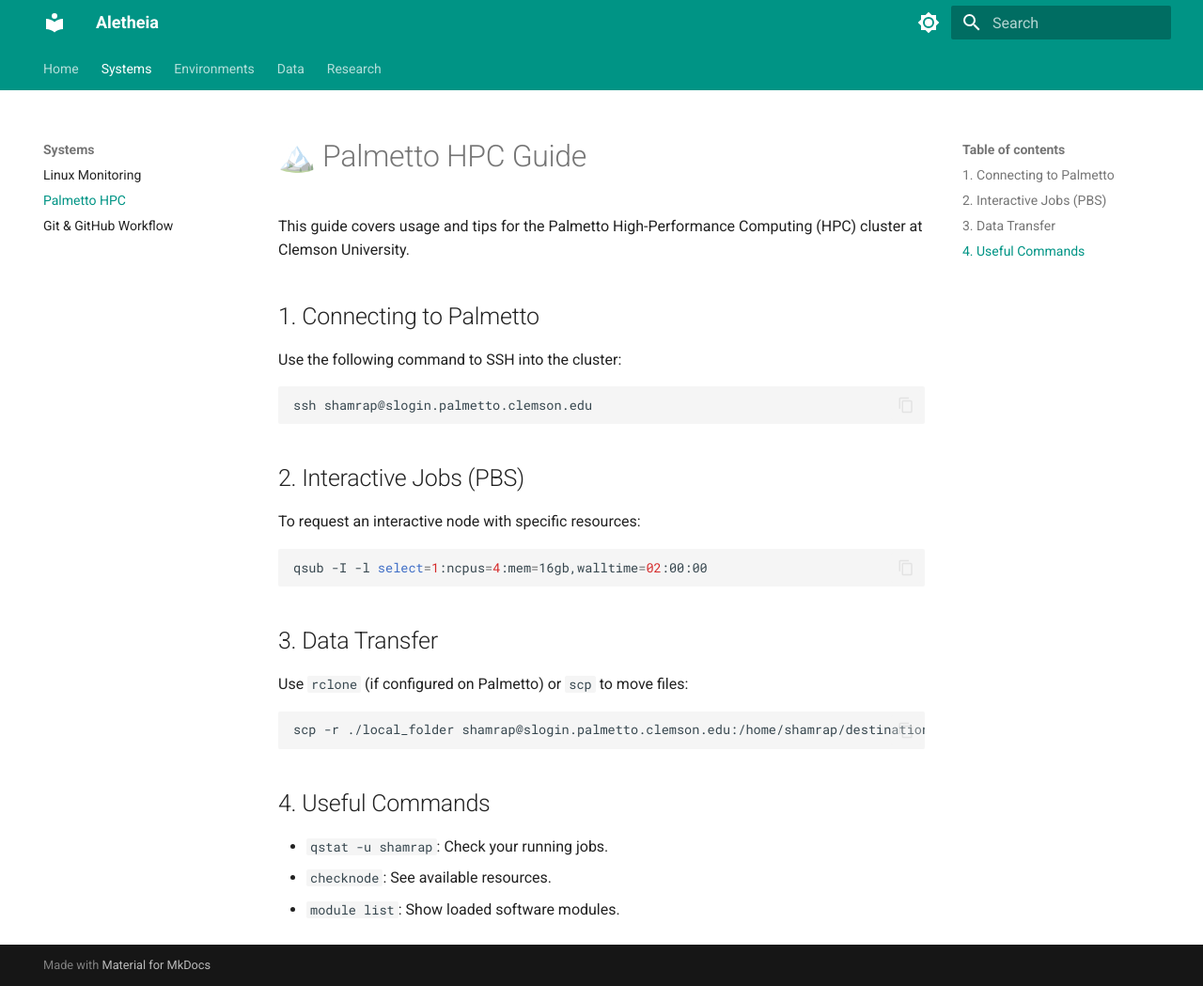
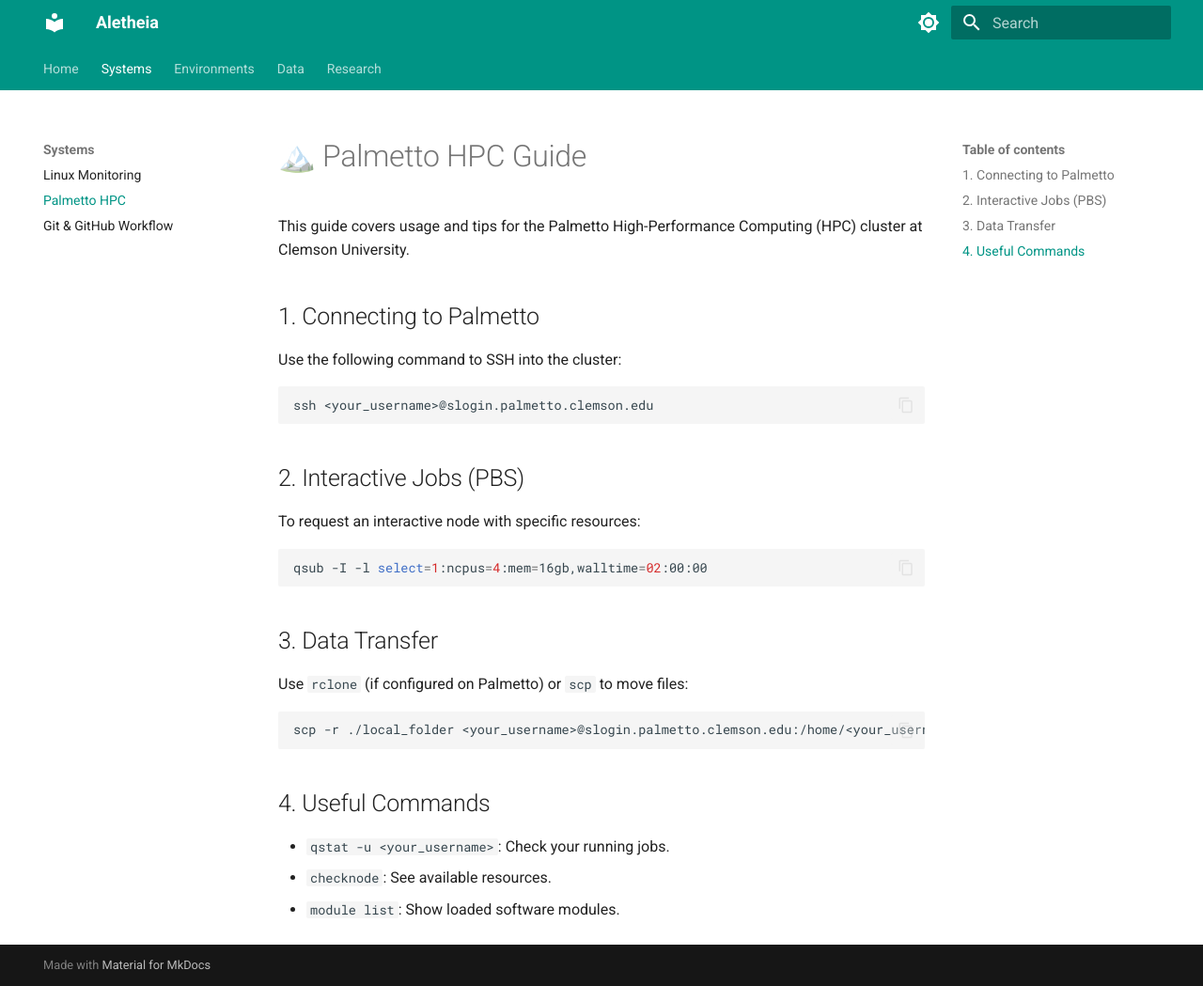
Before and after one commit to paulshamrat/aletheia, an MkDocs documentation site: the page built from docs/palmetto_hpc.md, in a window 1280 px wide and 1049 px high. Shown: the whole window at 94% size. Built offline with MkDocs 1.6.1 and Material for MkDocs 9.7.7, drawn with Linux system fonts in a browser that asks for light colours.

Commit message:
Generalize user credentials for privacy

````diff
--- a/docs/palmetto_hpc.md
+++ b/docs/palmetto_hpc.md
@@ -5,7 +5,7 @@
 ## 1. Connecting to Palmetto
 Use the following command to SSH into the cluster:
 ```bash
-ssh shamrap@slogin.palmetto.clemson.edu
+ssh <your_username>@slogin.palmetto.clemson.edu
 ```
 
 ## 2. Interactive Jobs (PBS)
@@ -17,10 +17,10 @@
 ## 3. Data Transfer
 Use `rclone` (if configured on Palmetto) or `scp` to move files:
 ```bash
-scp -r ./local_folder shamrap@slogin.palmetto.clemson.edu:/home/shamrap/destination
+scp -r ./local_folder <your_username>@slogin.palmetto.clemson.edu:/home/<your_username>/destination
 ```
 
 ## 4. Useful Commands
-- `qstat -u shamrap`: Check your running jobs.
+- `qstat -u <your_username>`: Check your running jobs.
 - `checknode`: See available resources.
 - `module list`: Show loaded software modules.
````
Also changed, not shown: docs/rclone_setup_guide.md (+1 -1 lines).
